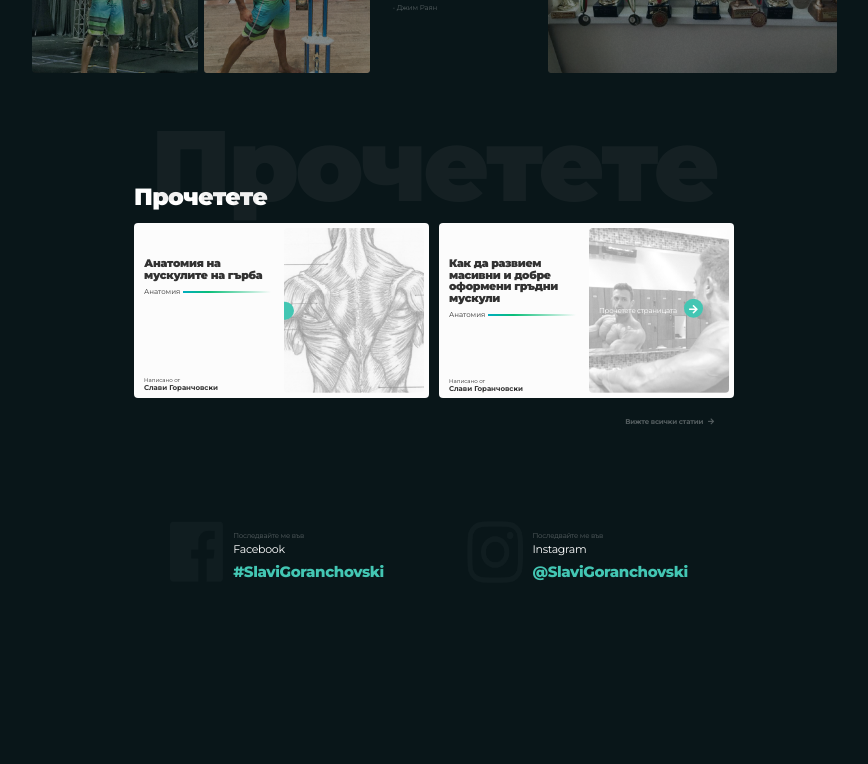
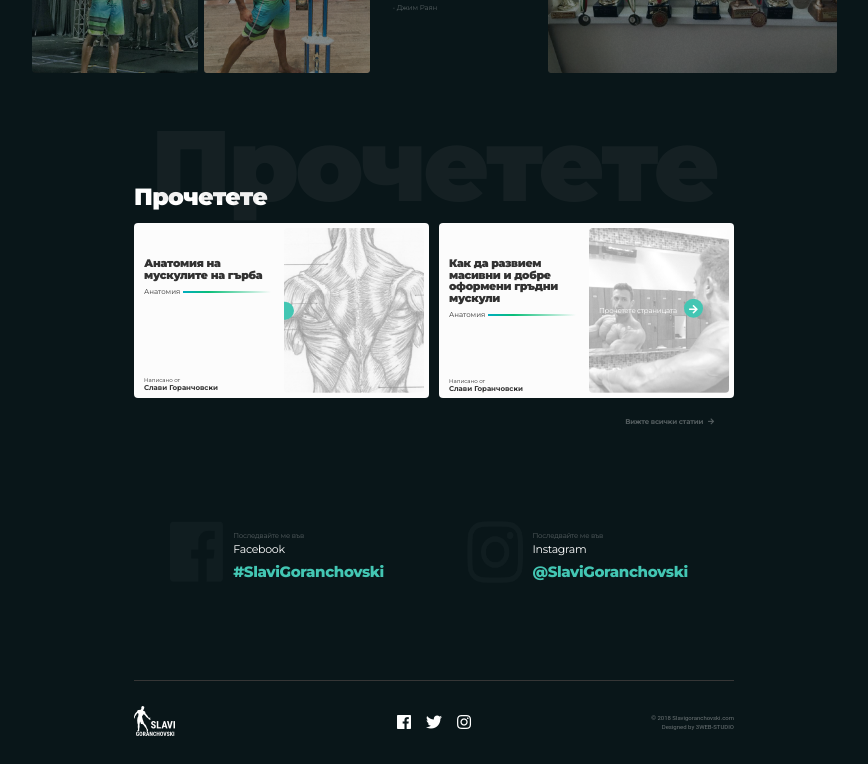
Before and after one commit to vasilkotsev/slavi-goranchovski, a plain HTML site: page index.html in a window 1280 px wide. Shown: the part 1857-2621 px from the top of the page, without its empty margins (206-1074 px from the left). Before the commit the page ends 2537 px from the top, so only its background shows below. Drawn offline with nearby package versions, Linux system fonts and the light colour scheme; a web font is replaced by a local one.

Commit message:
Add Footer

```diff
--- a/assets/styles/styles.scss
+++ b/assets/styles/styles.scss
@@ -621,6 +621,45 @@ h4 {
     }
 }
 
+/* Footer styles */
+
+
+#footer {
+    .content-wrapper {
+        max-width: 600px;
+        border-top: 0.5px solid #363636;
+        padding: 20px 0;
+
+
+
+    }
+
+    p {
+        opacity: 0.4;
+        font-family: Roboto;
+        font-size: 6px;
+        letter-spacing: 0px;
+        color: #ffffff;
+    }
+
+    li {
+
+        .social-icon {
+                padding: 5px;
+            }
+
+        & + li {
+            margin-left: 5px;
+
+
+        }
+    }
+
+    .designed {
+        padding-top: 3px;
+    }
+}
+
 
 
 /* Media queries */
@@ -631,6 +670,14 @@ h4 {
 
 
 @media all and (max-width: 991.98px) {
+
+    #header {
+
+        .navbar {
+            z-index: 1;
+            text-align: center;
+        }
+    }
 
     #about {
 
@@ -722,6 +769,13 @@ h4 {
         }
     }
 
+    #footer {
+        .content-wrapper {
+            padding-left: 20px;
+            padding-right: 20px;
+        }
+    }
+
  }
 
 @media all and (max-width: 575.98px) {
--- a/index.html
+++ b/index.html
@@ -305,10 +305,35 @@
                 </div>
             </div>
         </section>
+    </main>
 
+    <!--Footer-->
+    <footer id="footer">
+        <div class="content-wrapper">
+            <div class="container fluid p-0">
+                <div class="row no-gutters">
+                    <div class="col">
+                        <a class="navbar-brand" href="#">
+                            <img src="assets/images/logo.png" alt="logo">
+                        </a>
+                    </div>
+                    <div class="col d-flex justify-content-center align-items-center flex-wrap">
+                        <ul class="d-flex justify-content-center flex-wrap">
+                            <li><a class="social-icon" href="#"><i class="fab fa-facebook"></i></a></li>
+                            <li><a class="social-icon" href="#"><i class="fab fa-twitter"></i></a></a></li>
+                            <li><a class="social-icon" href="#"><i class="fab fa-instagram"></i></a></a></li>
+                        </ul>
+                    </div>
+                    <div class="col d-flex flex-column align-items-end justify-content-center">
+                        <p>© 2018 Slavigoranchovski.com</p>
+                        <p class="designed">Designed by 3WEB-STUDIO</p>
+                    </div>
 
+                </div>
+            </div>
 
-    </main>
+        </div>
+    </footer>
 
 
 
```
Also changed, not shown: assets/styles/styles.css, assets/styles/styles.min.css.
